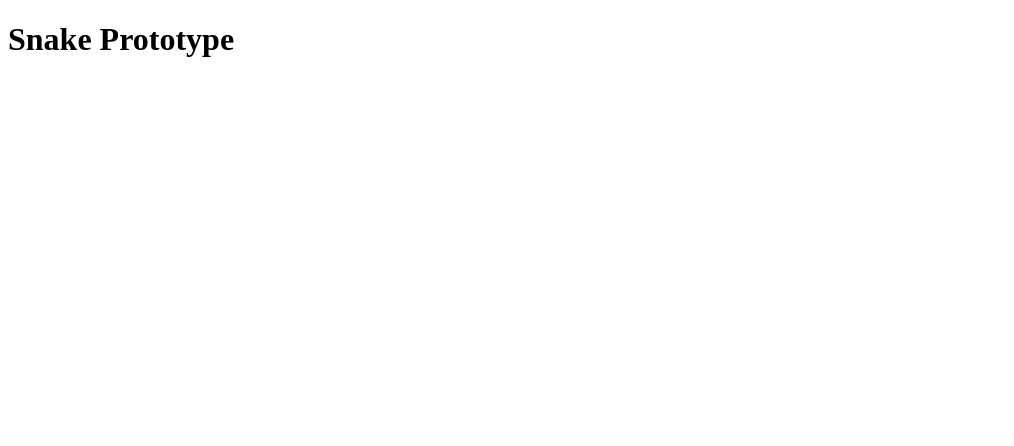
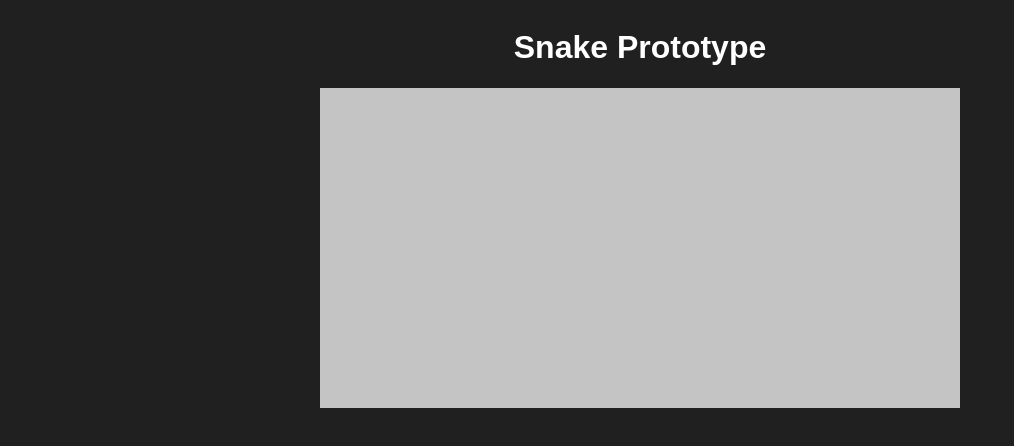
Before and after one commit to HEI-SYND-226-SDi/SnakePrototype, a website: page index.html in a window 1280 px wide. Shown: the whole page, without its empty margins (0-1014 px from the left). Drawn offline with Linux system fonts and the light colour scheme.

Commit message:
Added stylesheet

```diff
--- a/index.html
+++ b/index.html
@@ -3,6 +3,7 @@
 <head>
     <meta charset="UTF-8">
     <title>Snake Prototype</title>
+    <link rel="stylesheet" href="snake.css">
 </head>
 <body>
 <h1>Snake Prototype</h1>
--- /dev/null
+++ b/snake.css
@@ -0,0 +1,16 @@
+body {
+    display: flex;
+    flex-direction: column;
+    justify-content: center;
+    align-items: center;
+    background-color: rgb(32, 32, 32);
+}
+
+h1 {
+    color: white;
+    font-family: sans-serif;
+}
+
+#display {
+    background-color: rgb(196, 196 ,196);
+}
```
